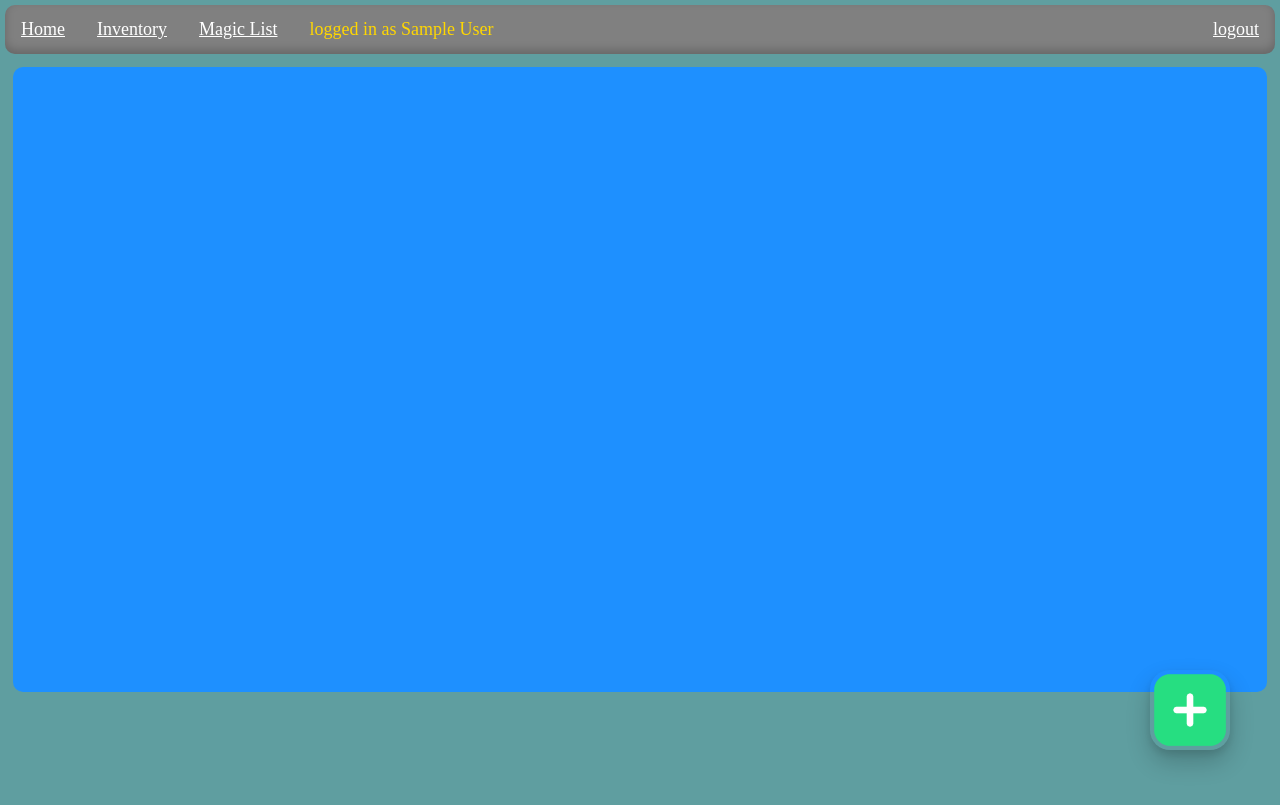
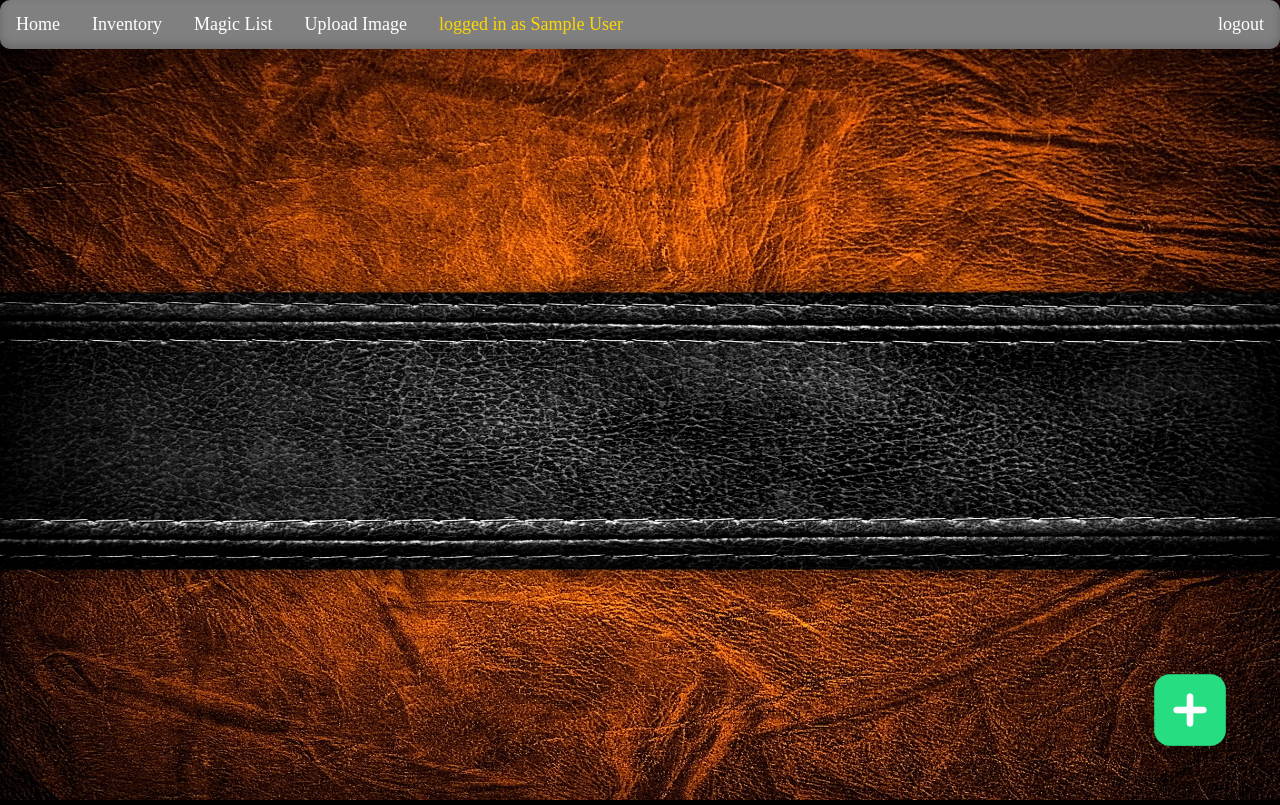
Before and after one commit to jakubovnik/KDnD-panel, a PHP site: page /inventory.php in a window 1280 px wide. Run offline with PHP 8.4, Linux system fonts and the light colour scheme; the visitor is signed in with stand-in values (Sample User, id 1); data that the repository does not hold is empty.

Commit message:
started working on the design, also made some tweaks to the inventory

```diff
--- a/www/get_inventory.php
+++ b/www/get_inventory.php
@@ -30,7 +30,7 @@ while($row = $result->fetch_assoc()){
             echo '<div class="button" id="increase-charge-'.$row['id'].'" onclick="increase_charge('.$row['id'].')">+</div>';
         echo '</div>';
     echo "</div>";
-    echo "<span class='item-description' id='item-description-".$row['id']."' onclick='hide_details(".$row['id'].")'>".$row['description']."</span>";
+    echo "<span class='item-description' id='item-description-".$row['id']."' onclick='hide_details()'>".$row['description']."</span>";
 }
 $conn->close();
 ?>
--- a/www/inventory.php
+++ b/www/inventory.php
@@ -5,9 +5,9 @@ require "header.php";
     <title>Character's inventory</title>
 </head>
 <body>
-<div id="all">
+<div id="all" class="inventory-background">
     <?php require "navbar.php";?>
-    <span id="message"></span>
+    <span id="message" onclick="hide_message()"></span>
     <img src="images/add.png" alt="add button" id="add-button" onclick="reveal_add_item()">
     <div id="add-item-background" style="display: none;">
         <div id="add-item-box">
@@ -45,7 +45,7 @@ const add_item_charge_max = document.getElementById("add-item-charge-max");
 const add_item_description = document.getElementById("add-item-description");
 
 var message_timeout = setTimeout(() => {message.style.display = "none";}, 2000);
-function display_message(new_message, type=0){
+function display_message(new_message, type=0, time=2000){
     clearTimeout(message_timeout);
     message.style.display = "block";
     if(type == 0){
@@ -54,7 +54,11 @@ function display_message(new_message, type=0){
         message.style.color = "red";
     }
     message.innerHTML = new_message;
-    message_timeout = setTimeout(() => {message.style.display = "none";}, 2000);
+    message_timeout = setTimeout(() => {message.style.display = "none";}, time);
+}
+function hide_message(){
+    clearTimeout(message_timeout);
+    message.style.display = "none";
 }
 
 function refresh_inventory(){
@@ -66,6 +70,7 @@ function refresh_inventory(){
                 display_message("something went wrong when refreshing inventory", 1);
             }else{
                 inventory.innerHTML = this.responseText;
+                display_message("Inventory refreshed", 0, 1000);
             }
         }
     };
@@ -82,8 +87,8 @@ function reveal_details(id){
     document.getElementById("item-description-"+id).style.display = "block";
     shown_id = id;
 }
-function hide_details(id){//doesnt work and i have no idea why |||UPDATE: it works now for some unknown reason :D
-    document.getElementById("item-description-"+id).style.display = "none";
+function hide_details(){//doesnt work and i have no idea why |||UPDATE: it works now for some unknown reason :D
+    document.getElementById("item-description-"+shown_id).style.display = "none";
     shown_id = 0;
 }
 
@@ -206,5 +211,14 @@ function increase_charge(id){
     }
     target.innerHTML = Number(target.innerHTML) + 1;
 }
+window.onload=function() {
+    document.onkeydown = keypress;
+}
+function keypress(event) {
+    if (event.keyCode == 27) {
+        hide_add_item();
+        hide_details();
+    }
+}
 refresh_inventory();
 </script>
--- a/www/navbar.php
+++ b/www/navbar.php
@@ -3,6 +3,9 @@ echo '<div id="navbar">';
 echo '<a href="index.php">Home</a>';
 echo '<a href="inventory.php">Inventory</a>';
 echo '<a href="magic-list.php">Magic List</a>';
+if($_SESSION['role'] == 1){
+    echo '<a href="upload-image.php">Upload Image</a>';
+}
 echo '<span>logged in as ';
 echo $_SESSION['cname'];
 echo '</span>';
--- a/www/style.css
+++ b/www/style.css
@@ -8,8 +8,8 @@
     display: none;
     position: fixed;
     top: 10px;
-    left: 10px;
-    width: 10%;
+    left: 50vw;
+    margin-left: -5vw;
     background-color: white;
     color: green;
     border-color: brown;
@@ -24,7 +24,11 @@ body, html{
     padding: 0px;
     margin: 0px;
     height: 100%;
-    background-color: cadetblue;
+}
+#all{
+    max-width: 100vw;
+    max-height: 100vh;
+    height: 100vh;
 }
 /* Index stuff */
 #character-info{
@@ -102,7 +106,7 @@ body, html{
     background-color: grey;
     overflow: hidden;
     border-radius: 10px;
-    margin: 5px;
+    margin: 0px;
     box-shadow: inset 0px -4px 10px rgba(0, 0, 0, 0.2);
 }
 #navbar *{
@@ -111,6 +115,7 @@ body, html{
     margin: auto;
     padding: 14px 16px;
     font-size: large;
+    text-decoration: none;
 }
 #navbar span{
     color: gold;
@@ -140,7 +145,6 @@ body, html{
 }
 /* Inventory exclusive */
 #inventory{
-    background-color: dodgerblue;
     border-radius: 10px;
     display: grid;
     width: auto;
@@ -150,6 +154,17 @@ body, html{
     padding: 1%;
     min-height: 75vh;
 }
+.inventory-background{
+    background-image: url("images/leather-texture.jpg");
+    background-size: cover;
+}
+/* #inventory-background{
+    position: fixed;
+    width: 100vw;
+    height: 100vh;
+    top: 0px;
+    left: 0px;
+} */
 .item-box{
     position: relative;
     display: flex;
@@ -207,12 +222,14 @@ body, html{
     flex-direction: column;
     justify-content: space-around;
     align-items: center;
-    background-color: grey;
+    background-image: url("images/magic-circle.png");
+    background-size: cover;
     padding: 10px;
     border-radius: 20px;
 }
 #add-item-box *{
     margin: 5%;
+    background-color: transparent;
 }
 #add-item-name{
     font-size: xx-large;
@@ -225,7 +242,7 @@ body, html{
 }
 #add-item-description{
     min-height: 20vh;
-    min-width: 40vw;
+    min-width: 28vw;
 }
 /* Button stuff */
 #add-button{
@@ -244,7 +261,7 @@ body, html{
     position: absolute;
     border-radius: 20px;
     bottom: 50px;
-    right: 70px;
+    right: 50px;
     box-shadow: 0 4px 8px rgba(0, 0, 0, 0.1),
                 0 12px 24px rgba(0, 0, 0, 0.2);
     width: 80px;
@@ -276,7 +293,17 @@ body, html{
 .button{
     background-color: orange;
     border-radius: 15px;
+    text-align: center;
     width:auto;
     box-shadow: 0 4px 8px rgba(0, 0, 0, 0.1),
                 0 12px 24px rgba(0, 0, 0, 0.2);
 }
+@media only screen and (max-width: 1000px) {
+#navbar *{
+    padding: 7px 8px;
+    font-size: medium;
+}
+#inventory{
+    grid-template-columns: repeat(3, 1fr);
+}
+}
--- /dev/null
+++ b/www/upload_image.php
@@ -0,0 +1,3 @@
+<?php
+
+?>
```
Also changed, not shown: www/upload-image.php (added, +15 -0 lines), www/images/leather-texture.jpg (added), www/images/magic-circle.png (added), 2 other files.
